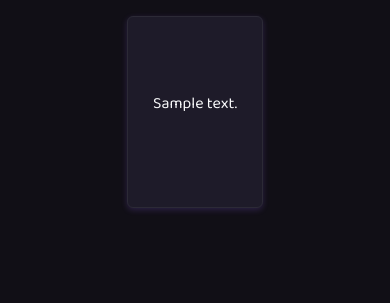
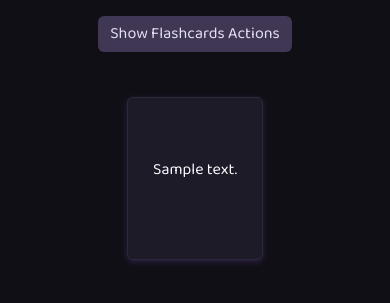
Before and after one commit to Alex-SA1/Efficient-Study-Platform, a Django app: a page that uses website/templates/folder.html in a window 390 px wide. Shown: the part 185-488 px from the top of the page. Run offline with Django 5.2, Linux system fonts and the light colour scheme; a user stored in the database is signed in; tables that the repository leaves empty hold one stand-in row (values such as "Sample post").

Commit message:
add buttons for flashcards actions (delete flashcard backend not implemented yet)

```diff
--- a/website/static/css/folder.css
+++ b/website/static/css/folder.css
@@ -50,9 +50,18 @@
     background-color: #5a4d72;
 }
 
+.flip-card-box {
+    width: 14rem;
+    height: 16rem;
+    background-color: transparent;
+}
+
+.actions {
+    height: 10%;
+}
+
 .flip-card {
-    width: 12rem;
-    height: 14rem;
+    height: 90%;
     background-color: transparent;
     perspective: 1000px;
     cursor: pointer;
@@ -98,8 +107,16 @@
 }
 
 @media screen and (max-width: 768px) {
-    .flip-card {
+    .flip-card-box {
         width: 10rem;
         height: 12rem;
     }
+
+    .actions {
+        height: 15%;
+    }
+
+    .flip-card {
+        height: 85%;
+    }
 }
--- /dev/null
+++ b/website/static/js/folder.js
@@ -0,0 +1,25 @@
+function showFlashcardsActions() {
+    const buttonElement = document.getElementById('showFlashcardsActionsBtn');
+    const updateFlashcardBtns = document.querySelectorAll('.update-flashcard');
+    const deleteFlashcardBtns = document.querySelectorAll('.delete-flashcard');
+
+    updateFlashcardBtns.forEach(button => {
+        if (button.style.display === 'none')
+            button.style.display = 'block';
+        else
+            button.style.display = 'none';
+    })
+
+    deleteFlashcardBtns.forEach(button => {
+        if (button.style.display === 'none')
+            button.style.display = 'block';
+        else
+            button.style.display = 'none';
+    })
+
+    if (buttonElement.textContent === 'Show Flashcards Actions')
+        buttonElement.textContent = 'Hide Flashcards Actions';
+    else
+        buttonElement.textContent = 'Show Flashcards Actions';
+
+}
--- a/website/templates/folder.html
+++ b/website/templates/folder.html
@@ -26,9 +26,36 @@
         </div>
     </div>
     <div class="container p-3">
+        <div class="row justify-content-center mb-3">
+            <div class="col-auto">
+                <button type="button" id="showFlashcardsActionsBtn" class="btn custom-btn"
+                    onclick="showFlashcardsActions()">Show Flashcards Actions</button>
+            </div>
+        </div>
         <div class="d-flex row justify-content-center g-4">
             {% for flashcard in flashcards %}
-            <div class="flip-card col-1" onclick="this.classList.toggle('flipped')">
+            <div class="flip-card-box col-1">
+                <div id="actions" class="actions w-100 d-flex justify-content-center">
+                    <a id="updateFlashcardBtn" href="{% url 'update_flashcard' flashcard.pk %}"
+                        class="me-1 update-flashcard" style="text-decoration: none; color: inherit; display: none;">
+                        <svg xmlns="http://www.w3.org/2000/svg" width="18" height="18" fill="currentColor"
+                            class="bi bi-pencil" viewBox="0 0 18 18">
+                            <path
+                                d="M12.146.146a.5.5 0 0 1 .708 0l3 3a.5.5 0 0 1 0 .708l-10 10a.5.5 0 0 1-.168.11l-5 2a.5.5 0 0 1-.65-.65l2-5a.5.5 0 0 1 .11-.168zM11.207 2.5 13.5 4.793 14.793 3.5 12.5 1.207zm1.586 3L10.5 3.207 4 9.707V10h.5a.5.5 0 0 1 .5.5v.5h.5a.5.5 0 0 1 .5.5v.5h.293zm-9.761 5.175-.106.106-1.528 3.821 3.821-1.528.106-.106A.5.5 0 0 1 5 12.5V12h-.5a.5.5 0 0 1-.5-.5V11h-.5a.5.5 0 0 1-.468-.325" />
+                        </svg>
+                    </a>
+                    <a id="deleteFlashcardBtn" href="#" class="ms-1 delete-flashcard"
+                        style="text-decoration: none; color: inherit; display: none;">
+                        <svg xmlns="http://www.w3.org/2000/svg" width="18" height="18" fill="currentColor"
+                            class="bi bi-trash" viewBox="0 0 18 18">
+                            <path
+                                d="M5.5 5.5A.5.5 0 0 1 6 6v6a.5.5 0 0 1-1 0V6a.5.5 0 0 1 .5-.5m2.5 0a.5.5 0 0 1 .5.5v6a.5.5 0 0 1-1 0V6a.5.5 0 0 1 .5-.5m3 .5a.5.5 0 0 0-1 0v6a.5.5 0 0 0 1 0z" />
+                            <path
+                                d="M14.5 3a1 1 0 0 1-1 1H13v9a2 2 0 0 1-2 2H5a2 2 0 0 1-2-2V4h-.5a1 1 0 0 1-1-1V2a1 1 0 0 1 1-1H6a1 1 0 0 1 1-1h2a1 1 0 0 1 1 1h3.5a1 1 0 0 1 1 1zM4.118 4 4 4.059V13a1 1 0 0 0 1 1h6a1 1 0 0 0 1-1V4.059L11.882 4zM2.5 3h11V2h-11z" />
+                        </svg>
+                    </a>
+                </div>
+                <div class="flip-card w-100" onclick="this.classList.toggle('flipped')">
                     <div class="flip-card-inner">
                         <div class="flip-card-front p-2 d-flex flex-column justify-content-center align-items-center">
                             <div class="flip-card-text">
@@ -43,6 +70,7 @@
                         </div>
                     </div>
                 </div>
+            </div>
             {% empty %}
             <div class="w-100 d-flex justify-content-center">
                 <div class="alert alert-info text-center mt-4 col-6" role="alert"
@@ -53,6 +81,8 @@
             {% endfor %}
         </div>
     </div>
+
+    <script src="{% static '/js/folder.js' %}"></script>
 </body>
 
 </html>
```
Lines whose indentation alone changed are shown as unchanged.
